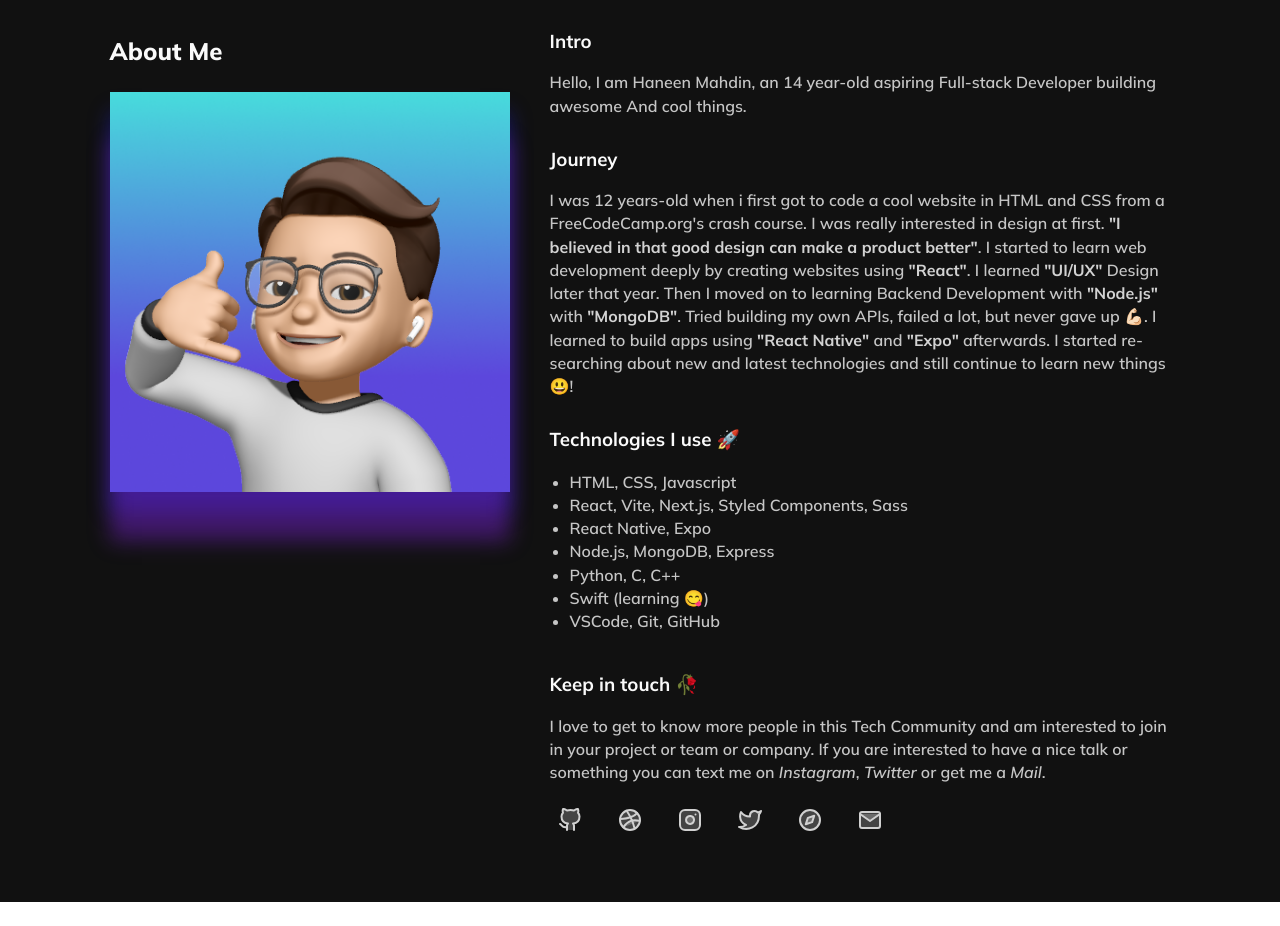
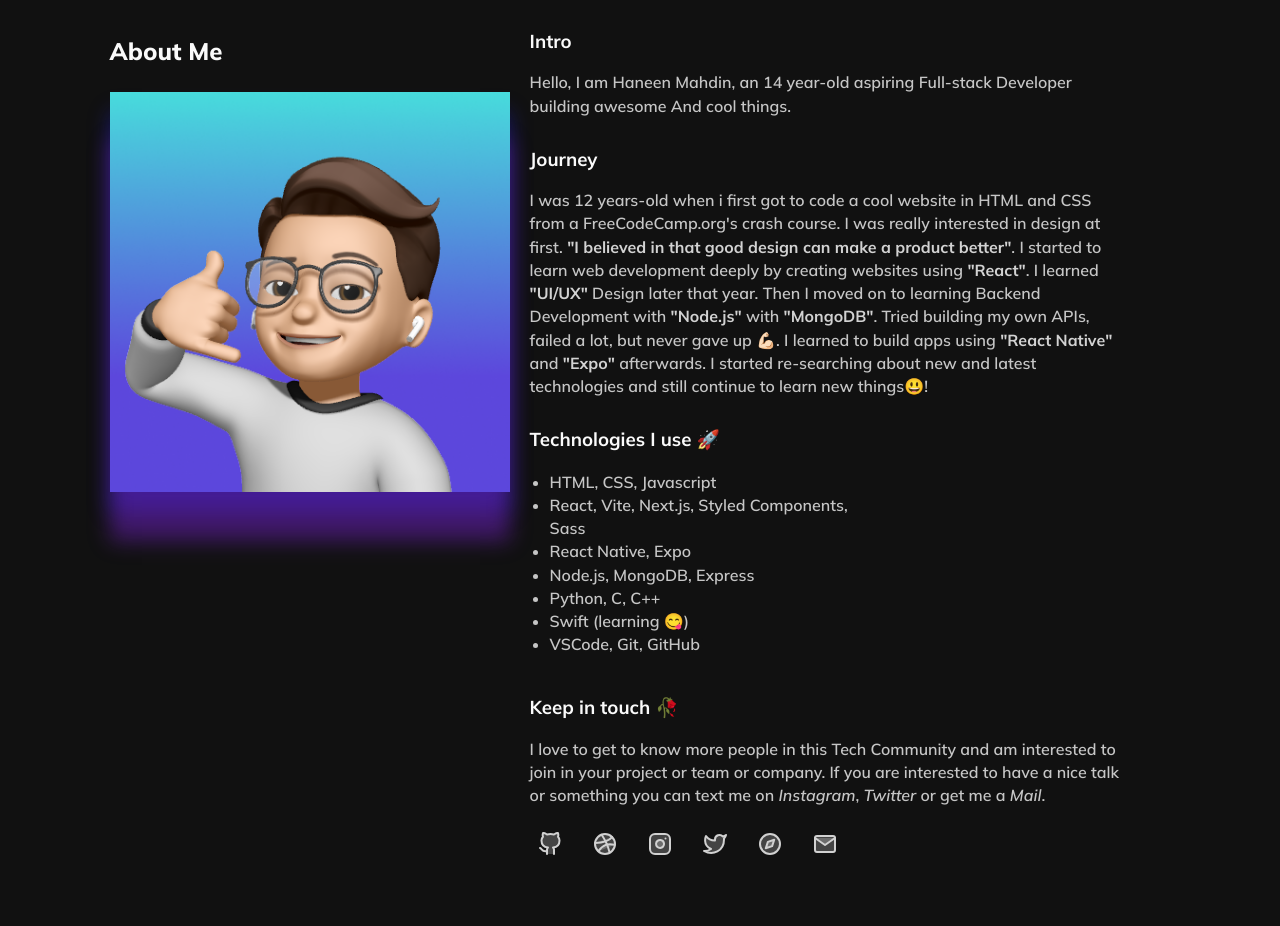
Before and after one commit to haneenmahd/haneenmahd.github.io, a React (Vite) app: page / in a window 1280 px wide. Shown: the part 1660-2586 px from the top of the page. Before the commit the page ends 2562 px from the top, so only its background shows below. Built offline with nearby package versions, Linux system fonts and the light colour scheme.

Commit message:
fix responsivess

```diff
--- a/src/components/Links.jsx
+++ b/src/components/Links.jsx
@@ -14,7 +14,7 @@
   text-align: left;
   font-size: 24px;
   margin: 0;
-  margin-right: 20px;
+  margin-right: 15px;
 
   svg {
     stroke: #d1d1d1;
--- a/src/pages/About.jsx
+++ b/src/pages/About.jsx
@@ -62,6 +62,7 @@
 const Intro = styled.aside`
   text-align: left;
   padding: 20px;
+  max-width: 100%;
 
   * {
     margin: 6px 0;
@@ -105,7 +106,6 @@
 
 const Info = styled.div`
   text-align: left;
-  margin: 0 20px;
   max-width: 100%;
 
   p {
@@ -113,6 +113,7 @@
     line-height: 1.45rem;
     font-weight: 600;
     margin: 10px 0;
+    max-width: 90%;
 
     b {
       color: #d2d2d2;
@@ -130,6 +131,7 @@
     line-height: 1.45rem;
     font-weight: 600;
     margin: 20px 0;
+    max-width: 90%;
   }
 `;
 
```
